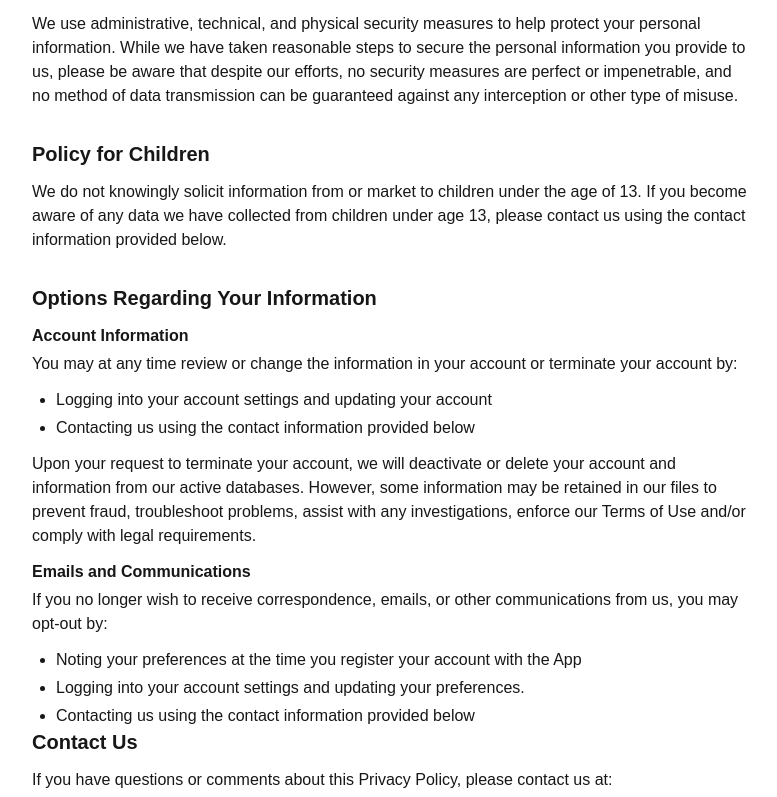
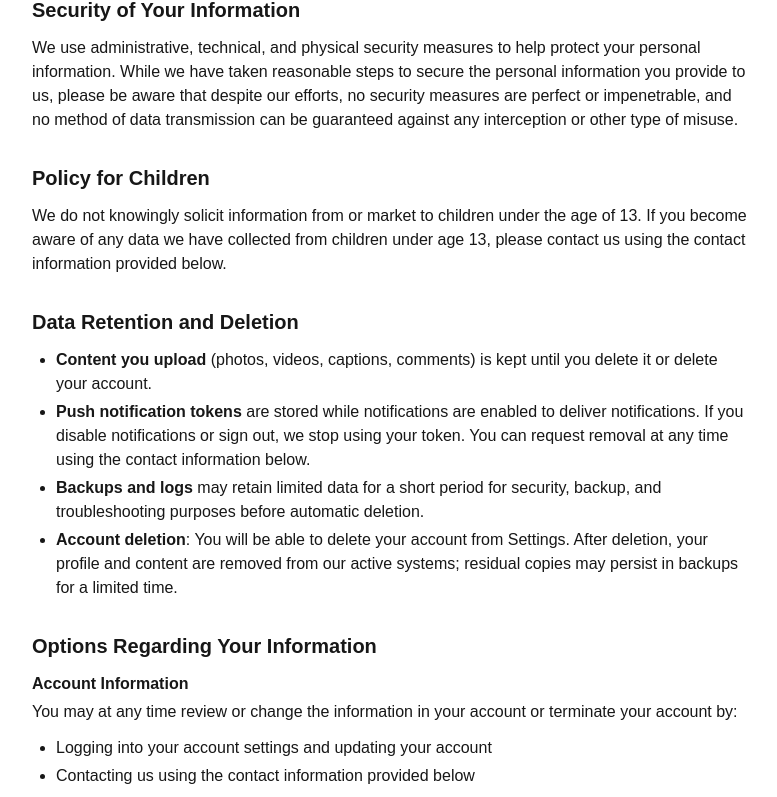
Before and after one commit to biteclubapp/biteclub-web, a Next.js app: page / in a window 1280 px wide. Shown: the part 2988-3785 px from the top of the page, without its empty margins (248-1025 px from the left). Built offline with nearby package versions, Linux system fonts and the light colour scheme.

Commit message:
quick privacy policy update

```diff
--- a/app/page.tsx
+++ b/app/page.tsx
@@ -238,7 +238,8 @@ export default function PrivacyPolicyPage() {
         <p className="mb-3">
           The mobile app does not use browser cookies. We store your
           authentication session on your device using local storage (AsyncStorage)
-          so you stay signed in.
+          so you stay signed in. We do not sell your personal information or use
+          your data for third‑party advertising or cross‑app tracking.
         </p>
       </section>
 
@@ -274,6 +275,33 @@ export default function PrivacyPolicyPage() {
           collected from children under age 13, please contact us using the
           contact information provided below.
         </p>
+      </section>
+
+      <section className="mb-8">
+        <h2 className="text-xl font-semibold mb-3">Data Retention and Deletion</h2>
+        <ul className="list-disc pl-6 space-y-1">
+          <li>
+            <strong>Content you upload</strong> (photos, videos, captions, comments)
+            is kept until you delete it or delete your account.
+          </li>
+          <li>
+            <strong>Push notification tokens</strong> are stored while
+            notifications are enabled to deliver notifications. If you disable
+            notifications or sign out, we stop using your token. You can request
+            removal at any time using the contact information below.
+          </li>
+          <li>
+            <strong>Backups and logs</strong> may retain limited data for a
+            short period for security, backup, and troubleshooting purposes
+            before automatic deletion.
+          </li>
+          <li>
+            <strong>Account deletion</strong>: You will be able to delete your
+            account from Settings. After deletion, your profile and content are
+            removed from our active systems; residual copies may persist in
+            backups for a limited time.
+          </li>
+        </ul>
       </section>
 
 
```
